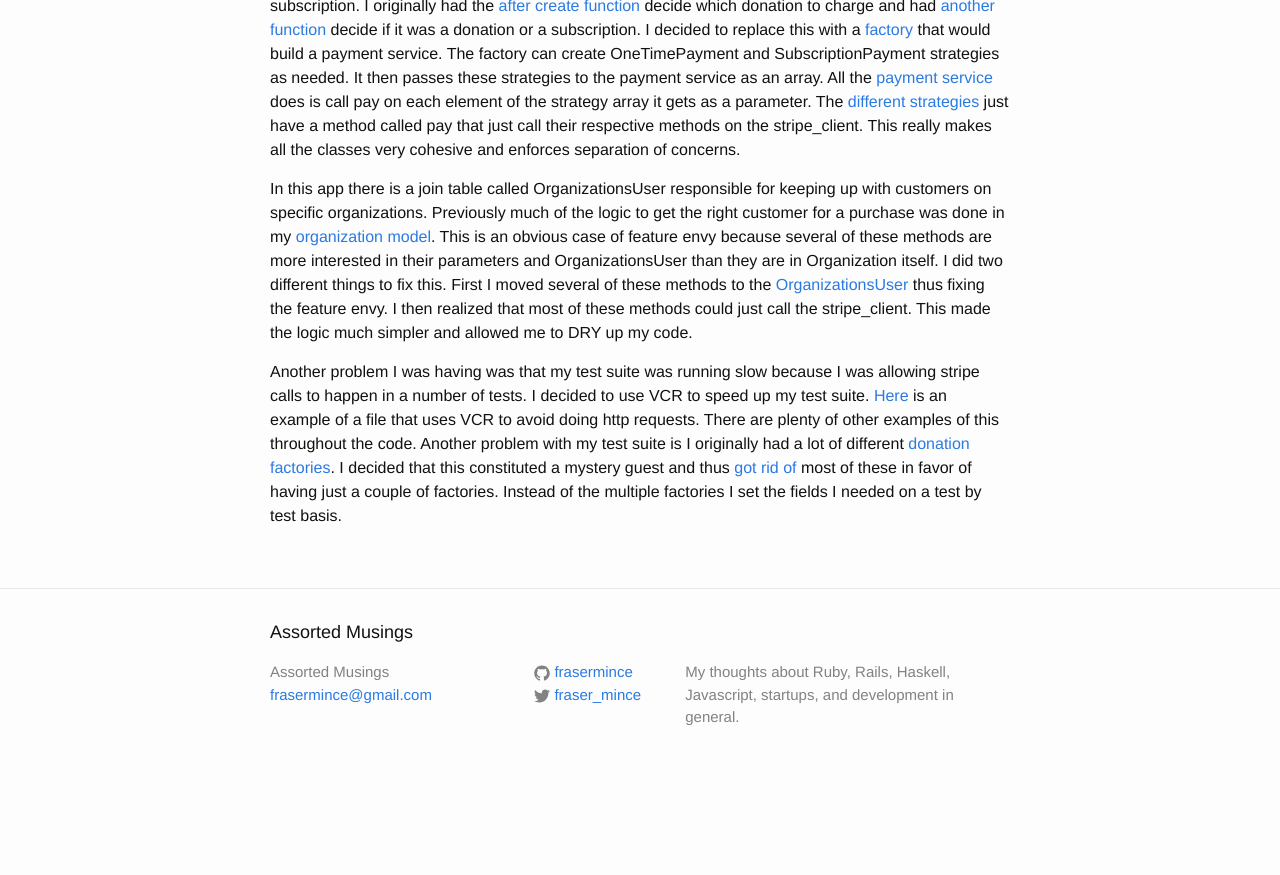
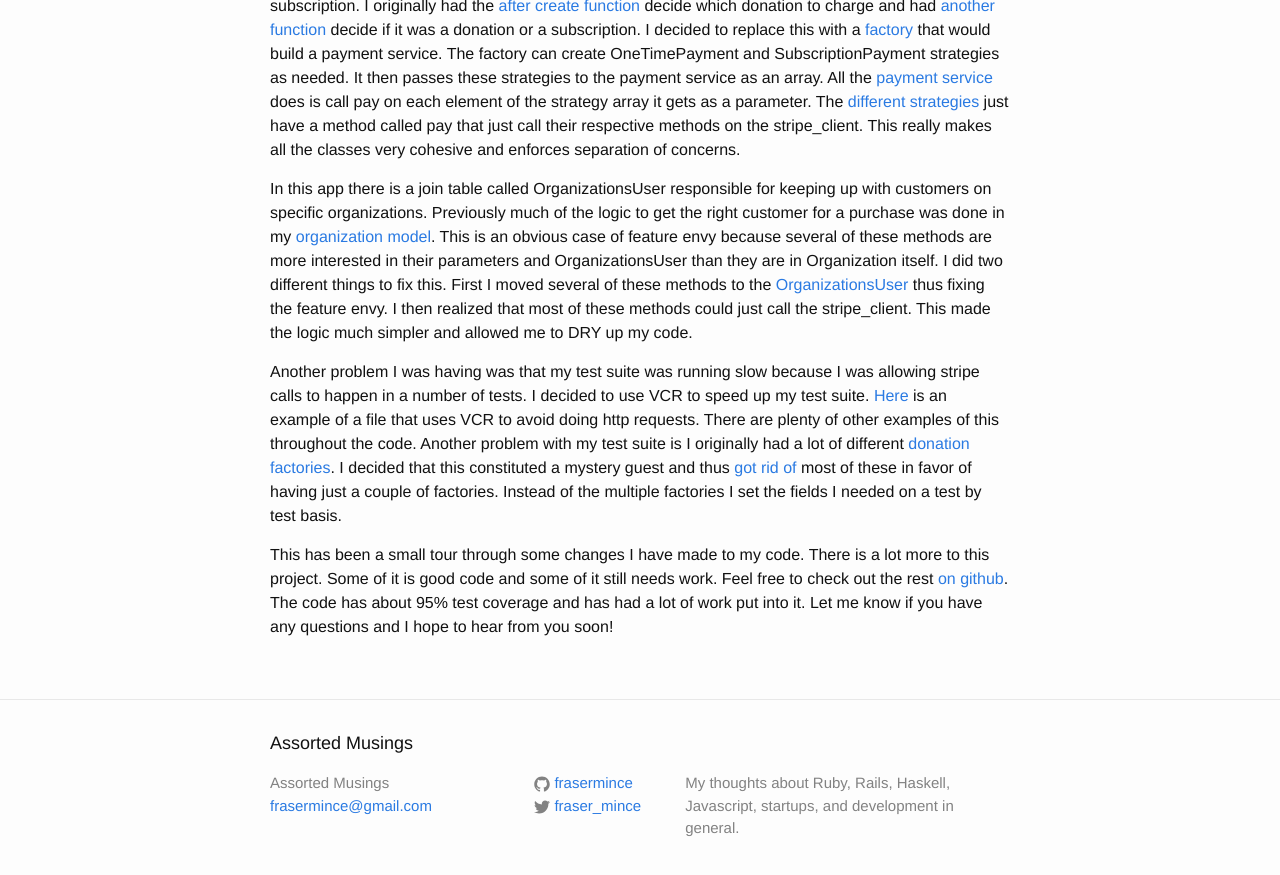
Before and after one commit to frasermince/frasermince.github.io, a Jekyll site: the page built from _posts/2015-07-11-code-sample.markdown, in a window 1280 px wide and 900 px high, scrolled down 1049 px. Shown: the top 875 px of the window. Built offline with Jekyll 4.4.1, drawn with Linux system fonts in a browser that asks for light colours; before the commit the page ends 1838 px from its top, so only the background shows below that.

Commit message:
Add closing paragraph.

```diff
--- a/_posts/2015-07-11-code-sample.markdown
+++ b/_posts/2015-07-11-code-sample.markdown
@@ -20,6 +20,8 @@ In this app there is a join table called OrganizationsUser responsible for keepi
 
 Another problem I was having was that my test suite was running slow because I was allowing stripe calls to happen in a number of tests. I decided to use VCR to speed up my test suite. [Here][stripe_client_spec] is an example of a file that uses VCR to avoid doing http requests. There are plenty of other examples of this throughout the code. Another problem with my test suite is I originally had a lot of different [donation factories][donation_factories_old]. I decided that this constituted a mystery guest and thus [got rid of][donation_factories_new] most of these in favor of having just a couple of factories. Instead of the multiple factories I set the fields I needed on a test by test basis.
 
+This has been a small tour through some changes I have made to my code. There is a lot more to this project. Some of it is good code and some of it still needs work. Feel free to check out the rest [on github][develop]. The code has about 95% test coverage and has had a lot of work put into it. Let me know if you have any questions and I hope to hear from you soon!
+
 [pledgeable]: https://github.com/frasermince/MultiplyMeApi/blob/b4b37adf627f6ef42769010161fc812c05095522/app/models/concerns/pledgeable.rb
 [after]: https://github.com/frasermince/MultiplyMeApi/blob/b4b37adf627f6ef42769010161fc812c05095522/app/models/concerns/pledgeable.rb#L4
 [stripe_client]: https://github.com/frasermince/MultiplyMeApi/blob/d818966c4545f8447b685a3c153aea2ef6a4eba1/app/models/stripe_client.rb
```
Also changed, not shown: other parts of _posts/2015-07-11-code-sample.markdown (+1 -0 lines).
